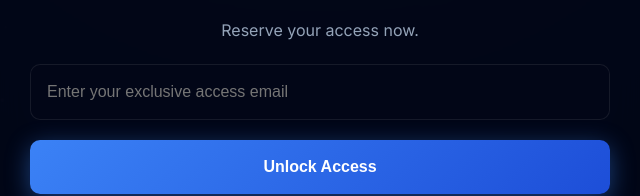
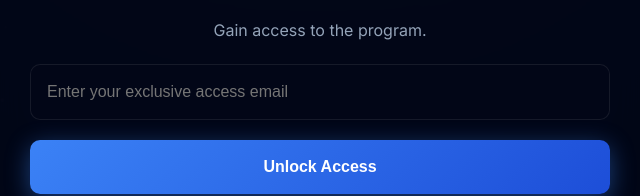
Before and after one commit to Jay-Pardis/confield-landing-page, a plain HTML site: page index.html in a window 1280 px wide. Shown: the part 382-578 px from the top of the page, 320-960 px from the left. Drawn offline with Linux system fonts and the light colour scheme.

Commit message:
Update index.html

```diff
--- a/index.html
+++ b/index.html
@@ -210,7 +210,7 @@ section { display:none; opacity:0; transition:opacity var(--transition); }
       <h1>Welcome to Coinfield Expo</h1>
       <p>The premier industry event of the year</p>
       <p class="cred">Attended by leading innovators, industry experts, and global brands.</p>
-	<p>Reserve your access now.</p>
+	<p>Gain access to the program.</p>
       <form id="emailForm" action="https://formspree.io/f/maqwwrnv" method="POST" onsubmit="submitForm(event)">
         <input type="email" name="email" placeholder="Enter your exclusive access email" required>
         <button type="submit">Unlock Access</button>
```
